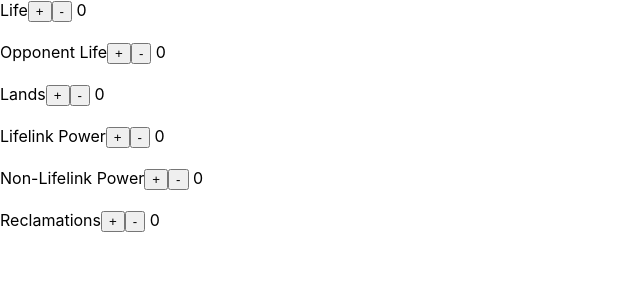
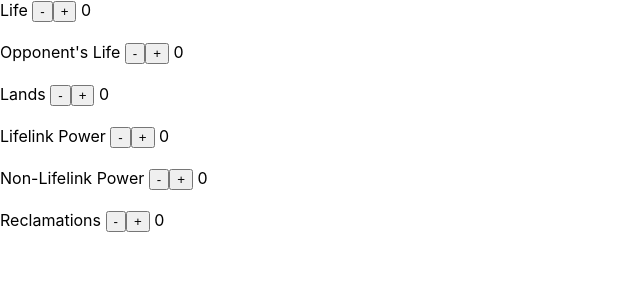
Before and after one commit to afroiland/doh-calculator, a React (Create React App) app: page / in a window 1280 px wide. Shown: the top 300 px of the page, without its empty margins (0-640 px from the left). Built offline with nearby package versions, Linux system fonts and the light colour scheme.

Commit message:
Add const for display names, minor layout changes

```diff
--- a/src/components/counter.jsx
+++ b/src/components/counter.jsx
@@ -1,18 +1,33 @@
 import React, { Component } from 'react';
+
+const displayNames = {
+  life: "Life",
+  oppLife: "Opponent's Life",
+  lands: "Lands",
+  lifelinkPower: "Lifelink Power",
+  nonLifelinkPower: "Non-Lifelink  Power",
+  reclamations: "Reclamations"
+}
 
 class Counter extends Component {
   render() {
     //console.log("props: ", this.props);
     return (
       <div>
-        <span>{this.props.name}</span>
+        <span>{this.getName(this.props.name) + " "}</span>
+        <button onClick={() => this.handleDecrement(this.props.name, this.props.value)}>-</button>
         <button onClick={() => this.handleIncrement(this.props.name, this.props.value)}>+</button>
-        <button onClick={() => this.handleDecrement(this.props.name, this.props.value)}>-</button>
         <span> {this.props.value} </span>
         <br />
         <br />
       </div>
     );
+  }
+
+  getName(name) {
+    console.log("name: ", name);
+    console.log("displayNames.name: ", displayNames[name]);
+    return displayNames[name];
   }
 
   handleIncrement = (name, value) => {
@@ -21,7 +36,7 @@ class Counter extends Component {
   }
 
   handleDecrement = (name, value) => {
-    let newValue = value==0 ? 0 : value -1;
+    let newValue = value===0 ? 0 : value -1;
     this.props.handleChange(name, newValue);
   }
 }
--- a/src/components/main.jsx
+++ b/src/components/main.jsx
@@ -3,11 +3,11 @@ import Counter from './counter';
 
 class Main extends Component {
   state = {
-    Life: 0,
+    life: 0,
     oppLife: 0,
     lands: 0,
+    lifelinkPower: 0,
     nonLifelinkPower: 0,
-    lifelinkPower: 0,
     reclamations: 0
   }
 
@@ -20,12 +20,12 @@ class Main extends Component {
   render() {
     return (
       <div>
-        <Counter name='Life' value={this.state.Life} handleChange={this.handleChange} />
-        <Counter name='Opponent Life' value={this.state.oppLife} handleChange={this.handleChange} />
-        <Counter name='Lands' value={this.state.lands} handleChange={this.handleChange} />
-        <Counter name='Lifelink Power' value={this.state.lifelinkPower} handleChange={this.handleChange} />
-        <Counter name='Non-Lifelink Power' value={this.state.nonLifelinkPower} handleChange={this.handleChange} />
-        <Counter name='Reclamations' value={this.state.reclamations} handleChange={this.handleChange} />
+        <Counter name='life' value={this.state.life} handleChange={this.handleChange} />
+        <Counter name='oppLife' value={this.state.oppLife} handleChange={this.handleChange} />
+        <Counter name='lands' value={this.state.lands} handleChange={this.handleChange} />
+        <Counter name='lifelinkPower' value={this.state.lifelinkPower} handleChange={this.handleChange} />
+        <Counter name='nonLifelinkPower' value={this.state.nonLifelinkPower} handleChange={this.handleChange} />
+        <Counter name='reclamations' value={this.state.reclamations} handleChange={this.handleChange} />
       </div>
     );
   }
```
